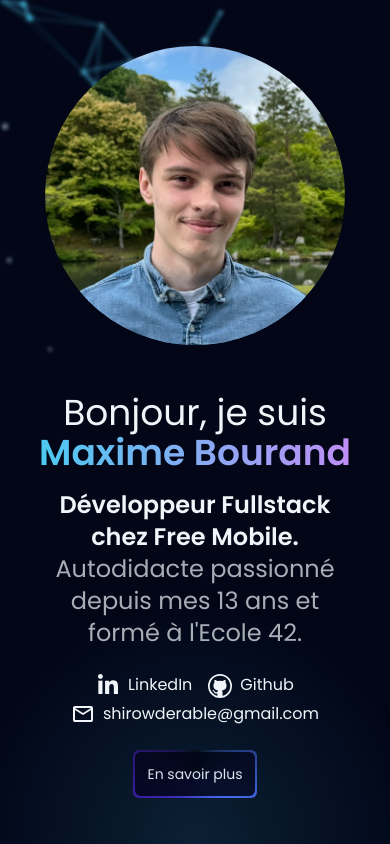
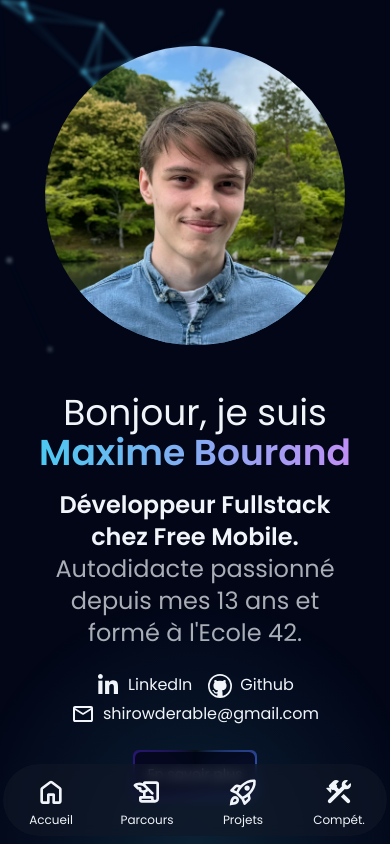
Before and after one commit to mbourand/portfolio-refacto, a Next.js app: page / in a window 390 px wide. Shown: the top 844 px of the page. Built offline with nearby package versions, Linux system fonts and the light colour scheme.

Commit message:
Add Mobile Navbar

```diff
--- a/src/app/page.tsx
+++ b/src/app/page.tsx
@@ -7,8 +7,13 @@ import { Hero } from "@/components/Hero/Hero";
 import { PointLinkGridCanvas } from "@/components/Animation/PointLinkGridCanvas";
 import { Skills } from "@/components/SkillsSection/Skills";
 import { useRef } from "react";
+import { MobileNavBar } from "@/components/NavBar/MobileNavBar";
+import { ToolIcon } from "@/components/Icon/ToolIcon";
+import { ParchmentIcon } from "@/components/Icon/ParchmentIcon";
+import { RocketIcon } from "@/components/Icon/RocketIcon";
+import { NavBar } from "@/components/NavBar/NavBar";
 import { RotatingBorderButton } from "@/components/Button/RotatingBorderButton";
-import { NavBar } from "@/components/NavBar/NavBar";
+import { HomeIcon } from "@/components/Icon/HomeIcon";
 
 export default function Home() {
   const heroRef = useRef<HTMLDivElement>(null);
@@ -21,7 +26,29 @@ export default function Home() {
       <PointLinkGridCanvas />
       <Glow />
       <header>
-        <NavBar.Root>
+        <MobileNavBar.Root className="min-[650px]:hidden">
+          <MobileNavBar.Anchor
+            anchorRef={heroRef}
+            label="Accueil"
+            Icon={HomeIcon}
+          />
+          <MobileNavBar.Anchor
+            anchorRef={journeyRef}
+            label="Parcours"
+            Icon={ParchmentIcon}
+          />
+          <MobileNavBar.Anchor
+            anchorRef={experiencesRef}
+            label="Projets"
+            Icon={RocketIcon}
+          />
+          <MobileNavBar.Anchor
+            anchorRef={skillsRef}
+            label="Compét."
+            Icon={ToolIcon}
+          />
+        </MobileNavBar.Root>
+        <NavBar.Root className="max-[650px]:hidden">
           <NavBar.Anchor anchorRef={heroRef}>Accueil</NavBar.Anchor>
           <NavBar.Anchor anchorRef={journeyRef}>Parcours</NavBar.Anchor>
           <NavBar.Anchor anchorRef={experiencesRef}>Projets</NavBar.Anchor>
--- /dev/null
+++ b/src/components/Icon/HomeIcon.tsx
@@ -0,0 +1,14 @@
+export const HomeIcon = ({ className }: { className?: string }) => (
+  <i>
+    <svg
+      className={className}
+      xmlns="http://www.w3.org/2000/svg"
+      height="24px"
+      viewBox="0 -960 960 960"
+      width="24px"
+      fill="currentColor"
+    >
+      <path d="M240-200h120v-200q0-17 11.5-28.5T400-440h160q17 0 28.5 11.5T600-400v200h120v-360L480-740 240-560v360Zm-80 0v-360q0-19 8.5-36t23.5-28l240-180q21-16 48-16t48 16l240 180q15 11 23.5 28t8.5 36v360q0 33-23.5 56.5T720-120H560q-17 0-28.5-11.5T520-160v-200h-80v200q0 17-11.5 28.5T400-120H240q-33 0-56.5-23.5T160-200Zm320-270Z" />
+    </svg>
+  </i>
+);
--- /dev/null
+++ b/src/components/Icon/ParchmentIcon.tsx
@@ -0,0 +1,14 @@
+export const ParchmentIcon = ({ className }: { className?: string }) => (
+  <i>
+    <svg
+      className={className}
+      xmlns="http://www.w3.org/2000/svg"
+      height="24px"
+      viewBox="0 -960 960 960"
+      width="24px"
+      fill="currentColor"
+    >
+      <path d="M320-160q-33 0-56.5-23.5T240-240v-80q0-17 11.5-28.5T280-360h80v-90q-30-2-59.5-12.5T249-494q-6-6-9.5-13.5T236-523v-27h-29q-8 0-15.5-3t-13.5-9l-90-90q-12-12-12-28t12-28q29-29 78-42.5t90-13.5q27 0 52.5 4t51.5 15q0-23 16-39t39-16h345q33 0 56.5 23.5T840-720v440q0 50-35 85t-85 35H320Zm120-200h200q17 0 28.5 11.5T680-320v40q0 17 11.5 28.5T720-240q17 0 28.5-11.5T760-280v-440H440v24l229 229q9 9 11 20.5t-3 22.5q-5 11-14 17.5t-23 6.5q-8 0-15.5-3.5T612-412L510-514l-8 8q-14 14-29.5 25T440-464v104ZM224-630h52q17 0 28.5 11.5T316-590v46q12 8 25 11t27 3q23 0 41.5-7t36.5-25l8-8-56-56q-29-29-65-43.5T256-684q-20 0-38 3t-36 9l42 42Zm376 350H320v40h286q-3-9-4.5-19t-1.5-21Zm-280 40v-40 40Z" />
+    </svg>
+  </i>
+);
--- /dev/null
+++ b/src/components/Icon/RocketIcon.tsx
@@ -0,0 +1,14 @@
+export const RocketIcon = ({ className }: { className?: string }) => (
+  <i>
+    <svg
+      className={className}
+      xmlns="http://www.w3.org/2000/svg"
+      height="24px"
+      viewBox="0 -960 960 960"
+      width="24px"
+      fill="currentColor"
+    >
+      <path d="M284-506q14-28 29-54t33-52l-56-11-84 84 78 33Zm482-275q-70 2-149.5 41T472-636q-42 42-75 90t-49 90l114 113q42-16 90-49t90-75q65-65 104-144t41-149q0-4-1.5-8t-4.5-7q-3-3-7-4.5t-8-1.5ZM546-541q-23-23-23-56.5t23-56.5q23-23 57-23t57 23q23 23 23 56.5T660-541q-23 23-57 23t-57-23Zm-34 262 33 79 84-84-11-56q-26 18-52 32.5T512-279Zm351-534q8 110-36 214.5T688-399l20 99q4 20-2 39t-20 33L560-102q-15 15-36 11.5T495-114l-61-143-171-171-143-61q-20-8-24-29t11-36l126-126q14-14 33.5-20t39.5-2l99 20q95-95 199.5-139T819-857q8 1 16 4.5t14 9.5q6 6 9.5 14t4.5 16ZM157-321q35-35 85.5-35.5T328-322q35 35 34.5 85.5T327-151q-48 48-113.5 57T82-76q9-66 18-131.5T157-321Zm57 56q-17 17-23.5 41T180-175q25-4 49-10t41-23q12-12 13-29t-11-29q-12-12-29-11.5T214-265Z" />
+    </svg>
+  </i>
+);
--- /dev/null
+++ b/src/components/Icon/ToolIcon.tsx
@@ -0,0 +1,14 @@
+export const ToolIcon = ({ className }: { className?: string }) => (
+  <i>
+    <svg
+      className={className}
+      xmlns="http://www.w3.org/2000/svg"
+      height="24px"
+      viewBox="0 -960 960 960"
+      width="24px"
+      fill="currentColor"
+    >
+      <path d="M714-162 537-339l84-84 177 177q17 17 17 42t-17 42q-17 17-42 17t-42-17Zm-552 0q-17-17-17-42t17-42l234-234-68-68q-11 11-28 11t-28-11l-23-23v90q0 14-12 19t-22-5L106-576q-10-10-5-22t19-12h90l-22-22q-12-12-12-28t12-28l114-114q20-20 43-29t47-9q20 0 37.5 6t34.5 18q8 5 8.5 14t-6.5 16l-76 76 22 22q11 11 11 28t-11 28l68 68 90-90q-4-11-6.5-23t-2.5-24q0-59 40.5-99.5T701-841q8 0 15 .5t14 2.5q9 3 11.5 12.5T737-809l-65 65q-6 6-6 14t6 14l44 44q6 6 14 6t14-6l65-65q7-7 16.5-5t12.5 12q2 7 2.5 14t.5 15q0 59-40.5 99.5T701-561q-12 0-24-2t-23-7L246-162q-17 17-42 17t-42-17Z" />
+    </svg>
+  </i>
+);
--- a/src/components/JourneySection/Journey.tsx
+++ b/src/components/JourneySection/Journey.tsx
@@ -79,7 +79,7 @@ export const LifeSection = ({
 };
 
 export const About = forwardRef<HTMLDivElement, {}>(({}, ref) => (
-  <section ref={ref} className="mb-24">
+  <section ref={ref} className="my-16">
     <SectionTitle>Mon Parcours</SectionTitle>
     <div className="flex flex-col gap-2">
       <LifeSection label="COMMENCEMENT" Icon={BeginningIcon}>
--- /dev/null
+++ b/src/components/NavBar/MobileNavBar.tsx
@@ -0,0 +1,55 @@
+import { useScrollDirection } from "@/hooks/useScrollDirection";
+import { scrollToRef } from "@/modules/scroll";
+import { forwardRef, PropsWithChildren, RefObject } from "react";
+import { twMerge } from "tailwind-merge";
+
+type AnchorProps = {
+  anchorRef: RefObject<HTMLElement>;
+  Icon: React.FC<{ className: string }>;
+  label: string;
+};
+
+const Anchor = forwardRef<HTMLButtonElement, AnchorProps>(
+  ({ Icon, label, anchorRef }, ref) => (
+    <button
+      className="flex flex-col items-center gap-1 w-12 h-12"
+      ref={ref}
+      onClick={() => scrollToRef(anchorRef)}
+    >
+      <Icon className="w-8 h-8" />
+      <p className="text-xs">{label}</p>
+    </button>
+  )
+);
+Anchor.displayName = "MobileNavBar.Anchor";
+
+const Root = forwardRef<
+  HTMLDivElement,
+  PropsWithChildren<{ className: string }>
+>(({ children, className }, ref) => {
+  const lastScrollWasUp = useScrollDirection();
+
+  return (
+    <nav
+      ref={ref}
+      className={twMerge(
+        "fixed bottom-2 w-full z-50 transition-all duration-[250ms]",
+        lastScrollWasUp
+          ? "opacity-100 translate-x-0"
+          : "translate-y-full opacity-0",
+        className
+      )}
+    >
+      <div className="flex flex-row justify-center gap-12 mx-auto bg-gray-900/60 py-3 px-6 rounded-full backdrop-blur-[6px] w-fit">
+        {children}
+      </div>
+    </nav>
+  );
+});
+
+Root.displayName = "MobileNavBar.Root";
+
+export const MobileNavBar = {
+  Anchor,
+  Root,
+};
--- a/src/components/NavBar/NavBar.tsx
+++ b/src/components/NavBar/NavBar.tsx
@@ -1,12 +1,7 @@
+import { useScrollDirection } from "@/hooks/useScrollDirection";
+import { scrollToRef } from "@/modules/scroll";
 import Image from "next/image";
-import {
-  forwardRef,
-  PropsWithChildren,
-  RefObject,
-  useEffect,
-  useRef,
-  useState,
-} from "react";
+import { forwardRef, PropsWithChildren, RefObject } from "react";
 import { twMerge } from "tailwind-merge";
 
 type AnchorProps = {
@@ -17,13 +12,7 @@ const Anchor = forwardRef<HTMLButtonElement, PropsWithChildren<AnchorProps>>(
   ({ children, anchorRef }, ref) => (
     <button
       ref={ref}
-      onClick={() => {
-        anchorRef.current?.scrollIntoView({
-          behavior: "smooth",
-          block: "center",
-          inline: "center",
-        });
-      }}
+      onClick={() => scrollToRef(anchorRef)}
       className="hover:text-blue-accent transition-colors duration-200"
     >
       {children}
@@ -32,31 +21,19 @@ const Anchor = forwardRef<HTMLButtonElement, PropsWithChildren<AnchorProps>>(
 );
 Anchor.displayName = "NavBar.Anchor";
 
-const Root = forwardRef<HTMLDivElement, PropsWithChildren<{}>>(
-  ({ children }, ref) => {
-    const [lastScrollWasUp, setLastScrollWasUp] = useState(true);
-    const lastScrollTop = useRef(0);
-
-    useEffect(() => {
-      lastScrollTop.current = window.scrollY;
-
-      const handleScrollState = () => {
-        const currentScrollTop = window.scrollY;
-        setLastScrollWasUp(currentScrollTop < lastScrollTop.current);
-        lastScrollTop.current = currentScrollTop;
-      };
-
-      window.addEventListener("scroll", handleScrollState);
-
-      return () => window.removeEventListener("scroll", handleScrollState);
-    }, []);
+const Root = forwardRef<
+  HTMLDivElement,
+  PropsWithChildren<{ className?: string }>
+>(({ children, className }, ref) => {
+  const lastScrollWasUp = useScrollDirection();
 
   return (
     <nav
       ref={ref}
       className={twMerge(
-          "bg-slate-800/20 w-full max-w-[1200px] fixed top-2 z-40 flex flex-row justify-between gap-8 items-center backdrop-blur-[7px] py-3 px-3 rounded-full left-1/2 -translate-x-1/2 transition-all duration-[250ms] ease-in-out",
-          lastScrollWasUp ? "" : "-translate-y-full opacity-0"
+        "bg-slate-800/20 w-full max-w-[1200px] fixed top-2 z-40 flex flex-row justify-between gap-8 items-center backdrop-blur-[7px] py-3 px-3 rounded-full left-1/2 -translate-x-1/2 transition-all duration-[250ms]",
+        lastScrollWasUp ? "" : "-translate-y-full opacity-0",
+        className
       )}
     >
       <div className="flex flex-row items-center gap-4 ml-1">
@@ -75,8 +52,7 @@ const Root = forwardRef<HTMLDivElement, PropsWithChildren<{}>>(
       </div>
     </nav>
   );
-  }
-);
+});
 Root.displayName = "NavBar.Root";
 
 export const NavBar = {
--- a/src/components/ProjectsSection/Projects.tsx
+++ b/src/components/ProjectsSection/Projects.tsx
@@ -73,7 +73,7 @@ export const Projects = forwardRef<HTMLDivElement, {}>(({}, ref) => {
   return (
     <section
       ref={ref}
-      className="flex flex-col items-center justify-center py-12 w-full overflow-hidden max-w-[1400px]"
+      className="flex flex-col items-center justify-center my-16 w-full overflow-hidden max-w-[1400px]"
     >
       <SectionTitle>Mes Projets</SectionTitle>
       <div className="flex flex-row gap-16 flex-wrap justify-center">
--- a/src/components/SkillsSection/Skills.tsx
+++ b/src/components/SkillsSection/Skills.tsx
@@ -60,7 +60,7 @@ export const Skills = forwardRef<HTMLDivElement, {}>(({}, ref) => {
   return (
     <section
       ref={ref}
-      className="relative flex flex-col items-center justify-center py-12 w-full max-w-[1100px]"
+      className="relative flex flex-col items-center justify-center my-16 w-full max-w-[1100px]"
     >
       <SectionTitle>Mes compétences</SectionTitle>
       <div
--- /dev/null
+++ b/src/hooks/useScrollDirection.ts
@@ -0,0 +1,25 @@
+import { useEffect, useRef, useState } from "react";
+
+export const useScrollDirection = () => {
+  const [lastScrollWasUp, setLastScrollWasUp] = useState(true);
+  const lastScrollTop = useRef(0);
+
+  useEffect(() => {
+    lastScrollTop.current = window.scrollY;
+
+    const handleScrollState = () => {
+      const isScrollTooSlow =
+        Math.abs(window.scrollY - lastScrollTop.current) < 5;
+      if (isScrollTooSlow) return;
+      const currentScrollTop = window.scrollY;
+      setLastScrollWasUp(currentScrollTop < lastScrollTop.current);
+      lastScrollTop.current = currentScrollTop;
+    };
+
+    window.addEventListener("scroll", handleScrollState);
+
+    return () => window.removeEventListener("scroll", handleScrollState);
+  }, []);
+
+  return lastScrollWasUp;
+};
--- /dev/null
+++ b/src/modules/scroll.ts
@@ -0,0 +1,20 @@
+export const scrollToRef = (ref: React.RefObject<HTMLElement>) => {
+  if (!ref.current) return;
+
+  const isBiggerThanWindow =
+    ref.current.getBoundingClientRect().height > window.innerHeight;
+  if (isBiggerThanWindow) {
+    const top = ref.current.getBoundingClientRect().top + window.scrollY;
+    const thirdOfWindowHeight = window.innerHeight / 5;
+
+    window.scrollTo({
+      top: top - thirdOfWindowHeight,
+      behavior: "smooth",
+    });
+  } else {
+    ref.current.scrollIntoView({
+      behavior: "smooth",
+      block: "center",
+    });
+  }
+};
```
Lines whose indentation alone changed are shown as unchanged.
